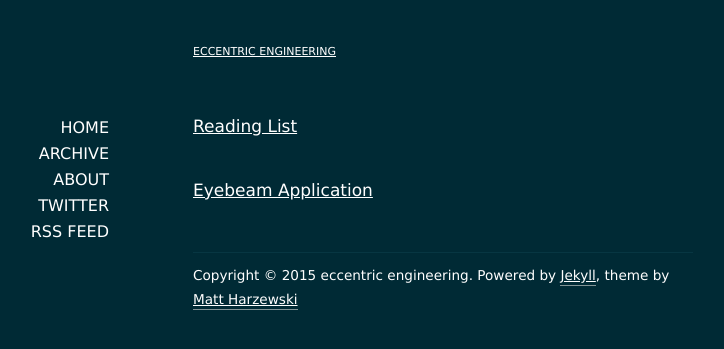
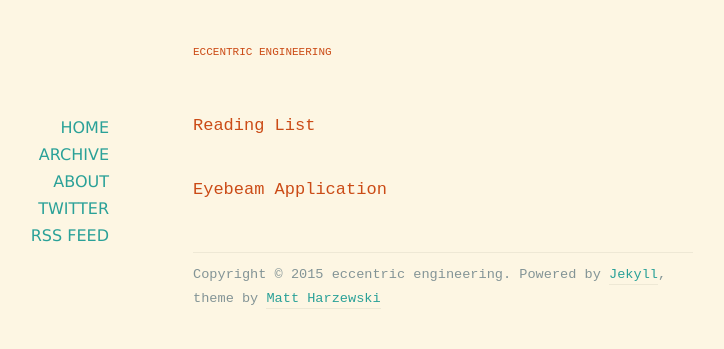
Before and after one commit to eccentricengineering/eccentricengineering.github.io, a Jekyll site: the page built from archives/index.html, in a window 1280 px wide. Shown: the top 349 px of the page, without its empty margins (197-921 px from the left). Built offline with Jekyll 4.4.1, drawn with Linux system fonts in a browser that asks for light colours; nearby versions of some CDN libraries.

Commit message:
new theme

```diff
--- a/_layouts/default.html
+++ b/_layouts/default.html
@@ -11,7 +11,7 @@
   <![endif]-->
 
   <link href="/assets/css/style.css" rel="stylesheet" />
-  <link href="/assets/css/colors-dark.css" rel="stylesheet" />
+  <link href="/assets/css/colors-light.css" rel="stylesheet" />
 
 </head>
 
--- a/assets/css/colors-dark.css
+++ b/assets/css/colors-dark.css
@@ -4,7 +4,7 @@ html, body {
 }
 
 a, a:visited, a:active {
-	text-decoration:underline;
+
 	color:#ffffff;
 }
 
@@ -24,11 +24,12 @@ h1 a, h1 a:visited, h1 a:active {
 h1 a:hover {
 	background-color: #073642;
 	color: #ffffff;
-	font-style:italic;
+
 
 }
 
 article h1 a.anchor {
+	text-decoration:underline;
 	color: #2aa198;
 }
 
--- a/assets/css/style.css
+++ b/assets/css/style.css
@@ -32,7 +32,7 @@ table {
 
 /*** Basics ***/
 body {
-	font-family: Verdana, sans-serif;
+	font-family: "Courier New", Courier, monospace;
 	font-size: 11x;
 	line-height: 1.5em;
 }
@@ -80,6 +80,7 @@ h1 {
 	font-size: 11px;
 	margin: 0 0 10px 0;
 	text-decoration: none;
+	letter-spacing: 1.1;
 }
 h2 {
 	font-size: 11px;
@@ -126,6 +127,7 @@ h3 {
 }
 #header h1 a {
 	border: none;
+	text-decoration: none;
 }
 
 #footer {
```
